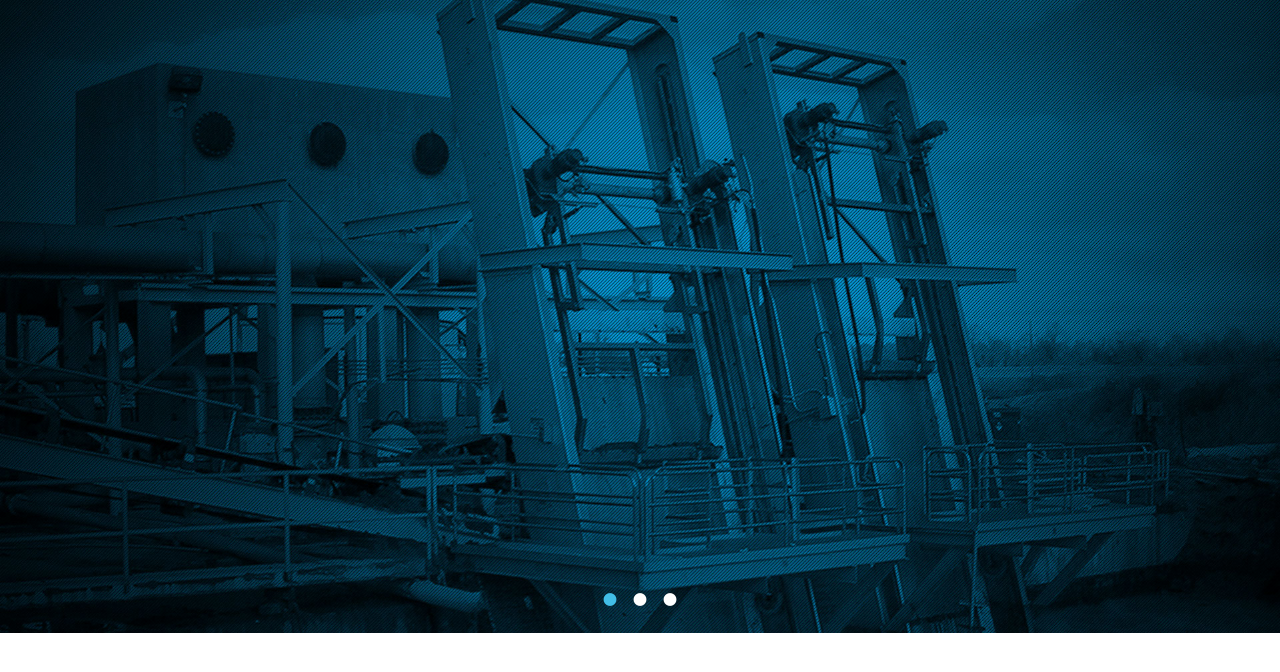
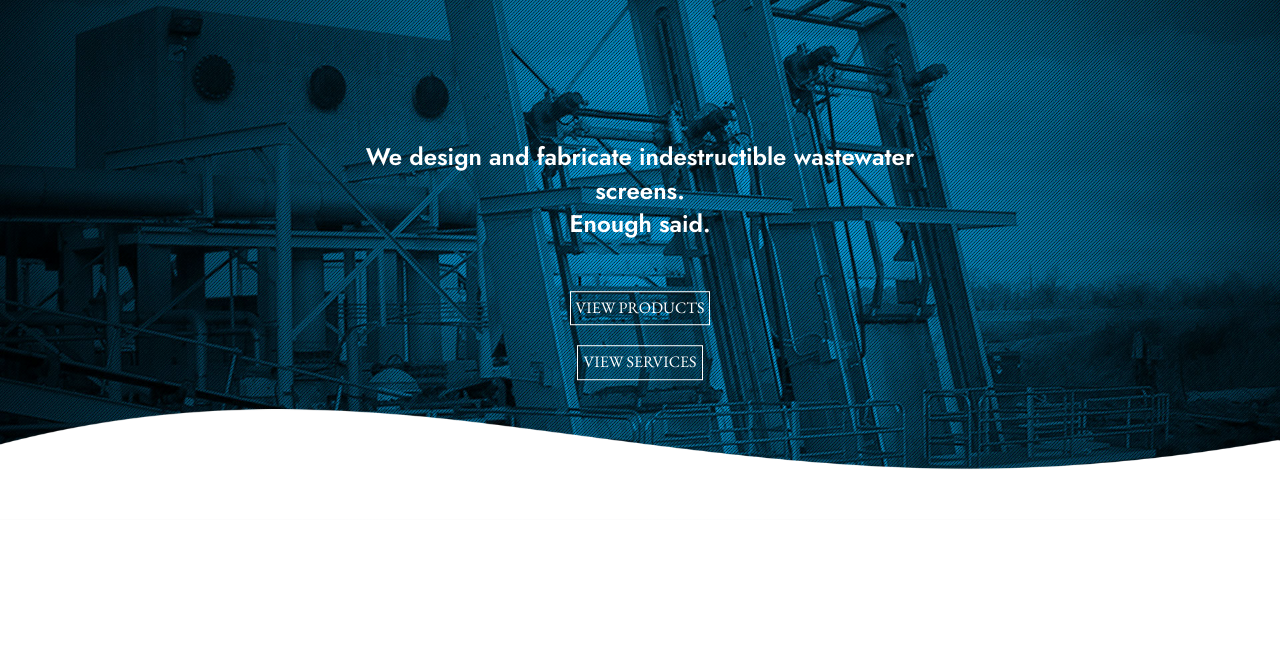
Before and after one commit to tingdeng86/vulcan_project, a React (Create React App) app: page / in a window 1280 px wide. Shown: the top 672 px of the page. Built offline with nearby package versions, Linux system fonts and the light colour scheme.

Commit message:
slider draft

```diff
--- a/src/components/HeaderSlider.js
+++ b/src/components/HeaderSlider.js
@@ -2,7 +2,8 @@ import React from "react";
 import Slider from "react-slick";
 import slider01 from '../images/header-slider-img-01.jpg';
 import slider02 from '../images/header-slider-img-02.jpg';
-import slider03 from '../images/header-slider-img-03.jpg'
+import slider03 from '../images/header-slider-img-03.jpg';
+import wave from '../images/wave-white.png'
 
 function HeaderSlider() {
   var settings = {
@@ -18,17 +19,37 @@ function HeaderSlider() {
 
   return (
     <div className="slider-container">
-      <Slider {...settings}>
-        <div>
+      <Slider {...settings} className="slider">
+        <div className="image-container">
           <img src={slider01} alt="" />
+          <div className="text-container">
+            <h2>We design and fabricate indestructible wastewater screens.</h2>
+            <h2>Enough said.</h2>
+            <a>VIEW PRODUCTS</a>
+            <a>VIEW SERVICES</a>
+          </div>
         </div>
-        <div>
+        <div className="image-container">
           <img src={slider02} alt="" />
+          <div className="text-container">
+            <h2>We design and fabricate indestructible wastewater screens.Enough said.</h2>
+            <a>VIEW PRODUCTS</a>
+            <a>VIEW SERVICES</a>
+          </div>
         </div>
-        <div>
+        <div className="image-container">
           <img src={slider03} alt="" />
+          <div className="text-container">
+            <h2>We design and fabricate indestructible wastewater screens.</h2>
+            <h2>Enough said.</h2>
+            <a>VIEW PRODUCTS</a>
+            <a>VIEW SERVICES</a>
+          </div>
         </div>
       </Slider>
+        <div className="wave-container">
+          <img src={wave} alt="White wave" />
+      </div>
     </div>
   )
 }
--- a/src/styles/components/_slider.scss
+++ b/src/styles/components/_slider.scss
@@ -2,10 +2,18 @@
 @use '../utilities/mixins' as *;
 .slider-container{
     padding: 0;
+    margin: 0;
     position: relative;
+    .image-container img{
+        object-fit: cover;
+        width: 100%;
+        height: 100%;
+        display: block;
+        height: 65vh;
+    }
     .slick-dots{
         position: absolute;
-        bottom: em(30);
+        bottom: em(50);
         display: block;
         width: 100%;
         padding: 10;
@@ -20,6 +28,51 @@
         li.slick-active button:before{
             font-size:15px;
             color:rgb(66, 190, 231);
-          }
         }
+
+    }
+    .wave-container{
+        position: absolute;
+        bottom: 0;
+        img{
+            object-fit: cover;
+            object-position: 100% 0%;
+
+        }
+
 }
+.image-container{
+    position: relative;
+    .text-container{
+        padding: 0;
+        margin: 0;
+        position: absolute;
+        top: 50%;
+        left: 50%;
+        transform: translate(-50%, -50%);
+        @include first-el-no-margin;
+        @include flex-center;
+        h2{
+            margin: 0;
+            text-align: center;
+            color: white;
+            margin-bottom: em(20);
+            font-weight: 600;
+        }
+        a{
+            padding:em(5) em(5);
+            background-color: transparent;
+            border: 1px solid white;
+            color: white;
+            margin-top:em(20);
+        }
+    }
+}
+
+.slider{
+    position: relative;
+
+}
+
+
+}
--- a/src/styles/utilities/_mixins.scss
+++ b/src/styles/utilities/_mixins.scss
@@ -59,6 +59,11 @@
 
 @mixin last-el-no-margin {
     :last-child {
+        margin-bottom: 0;
+    }
+}
+@mixin first-el-no-margin {
+    :first-child {
         margin-bottom: 0;
     }
 }
```
